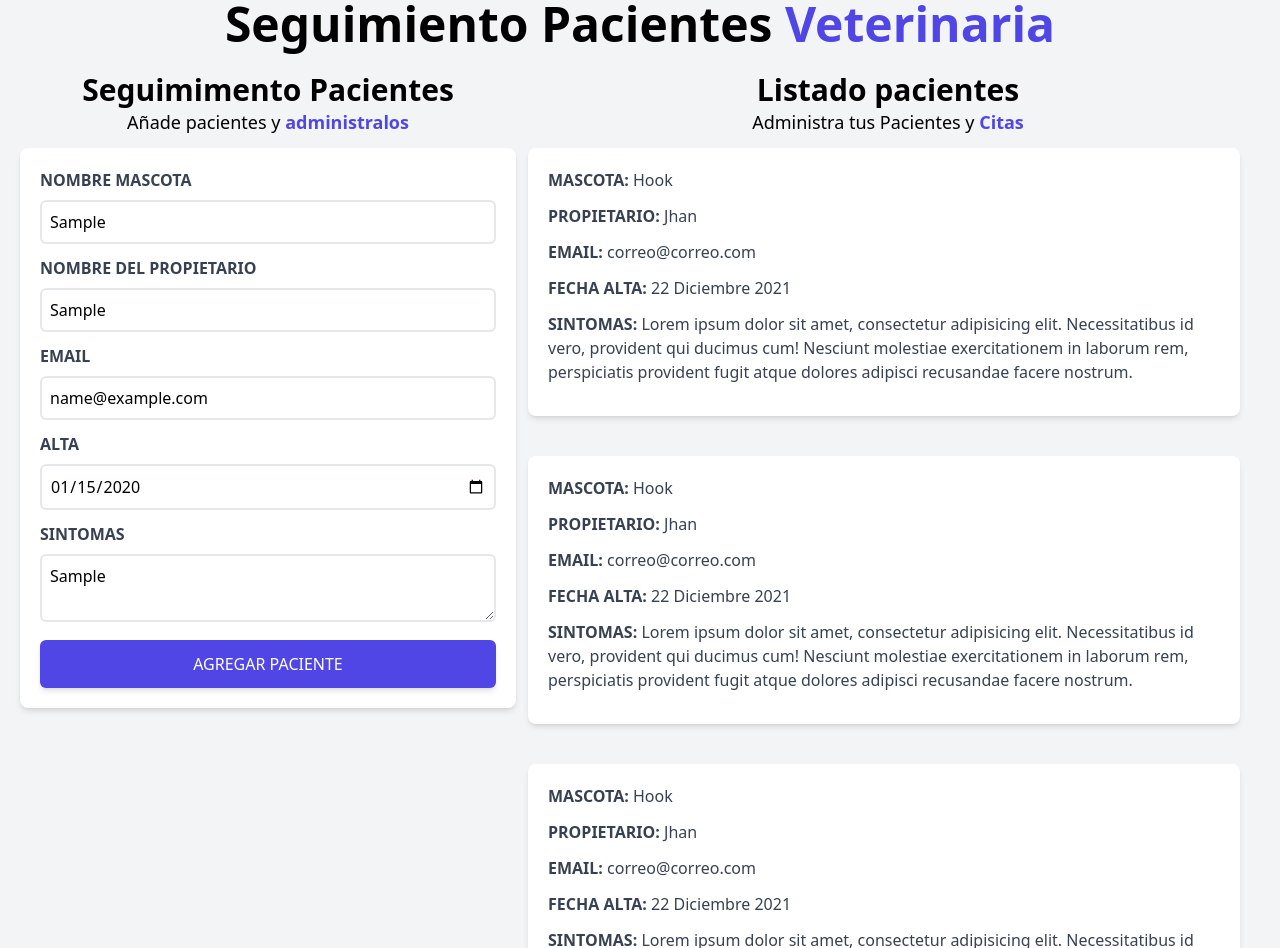
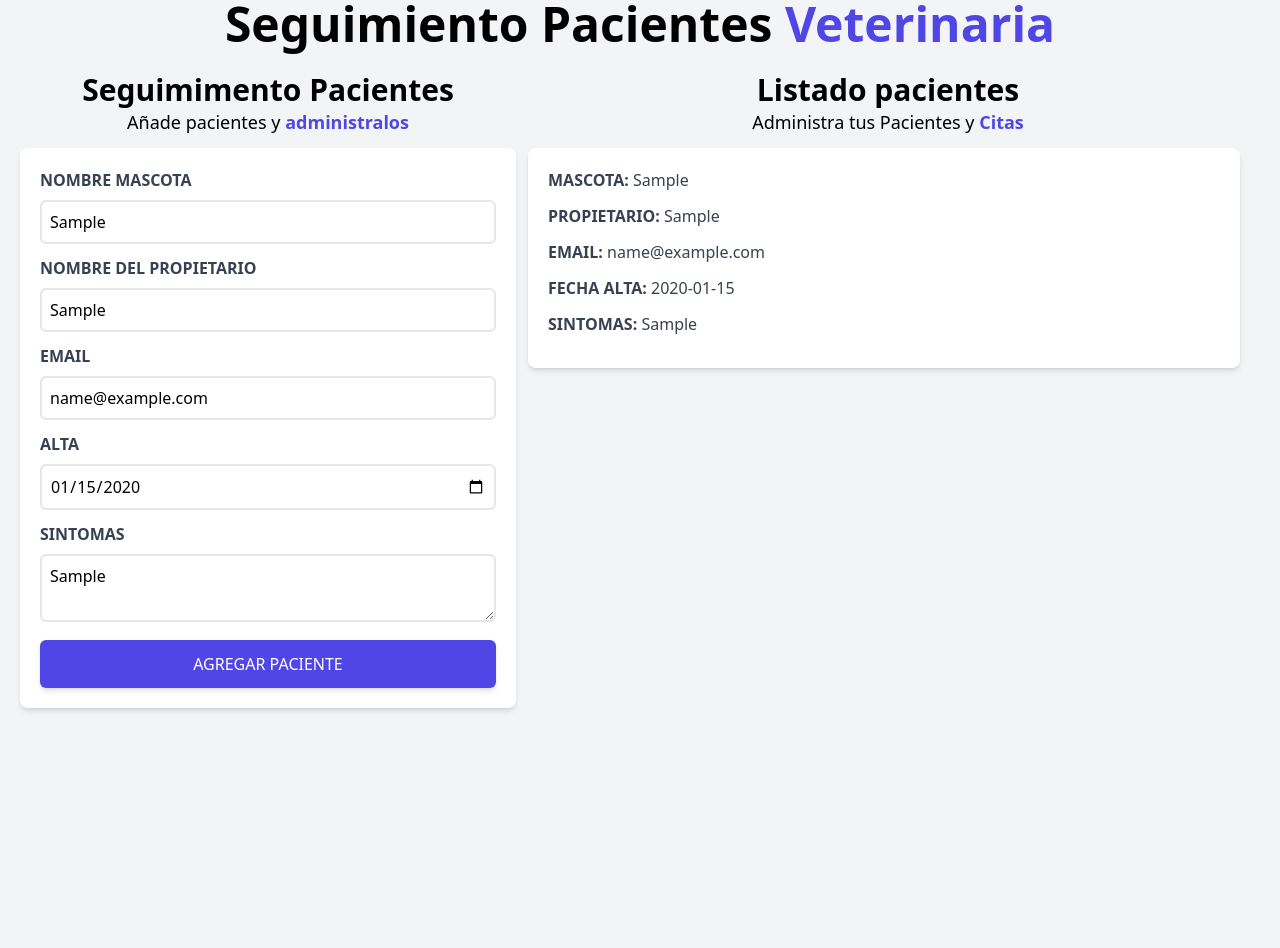
Before and after one commit to JeanBayer/citas-react-practica, a React (Vite) app: page / in a window 1280 px wide. Both pictures are taken after typing "Sample", "Sample", "name@example.com", "2020-01-15", "Sample" into the empty fields and a click on the input "Agregar paciente". Built offline with nearby package versions, Linux system fonts and the light colour scheme.

Commit message:
create Paciente

```diff
--- a/src/App.jsx
+++ b/src/App.jsx
@@ -14,7 +14,7 @@ function App() {
           pacientes={pacientes}
           setPacientes={setPacientes}
         ></Formulario>
-        <ListadoPacientes></ListadoPacientes>
+        <ListadoPacientes pacientes={pacientes}></ListadoPacientes>
       </div>
     </div>
   );
--- a/src/components/Formulario.jsx
+++ b/src/components/Formulario.jsx
@@ -8,6 +8,12 @@ const Formulario = ({ pacientes, setPacientes }) => {
   const [fecha, setFecha] = useState("");
   const [sintomas, setSintomas] = useState("");
   const [error, setError] = useState(false);
+
+  const generarId = () => {
+    const id = Math.random().toString(36).substring(2) + new Date().getTime().toString(36);
+    console.log(id);
+    return id;
+  };
 
   const handleSubmit = (e) => {
     e.preventDefault();
@@ -23,6 +29,7 @@ const Formulario = ({ pacientes, setPacientes }) => {
       email,
       fecha,
       sintomas,
+      id: generarId(),
     };
 
     setPacientes([...pacientes, objetoPaciente]);
--- a/src/components/ListadoPacientes.jsx
+++ b/src/components/ListadoPacientes.jsx
@@ -1,24 +1,26 @@
-import Paciente from './Paciente'
+import Paciente from "./Paciente";
 
-const ListadoPacientes = () => {
+const ListadoPacientes = ({ pacientes }) => {
+  console.log(pacientes);
   return (
     <div className="md:w-1/2 lg:w-3/5 ">
-        <h2 className="font-black text-center text-3xl">Listado pacientes</h2>
-        <p className="text-center text-lg mb-3">Administra tus Pacientes y {""}
-          <span className="font-bold text-indigo-600">Citas</span>
-        </p>
-        <div className='md:h-screen overflow-y-scroll w-full'>
-          <Paciente/>
-          <Paciente/>
-          <Paciente/>
-          <Paciente/>
-          <Paciente/>
-          <Paciente/>
-        </div>
+      <h2 className="font-black text-center text-3xl">Listado pacientes</h2>
+      <p className="text-center text-lg mb-3">
+        Administra tus Pacientes y {""}
+        <span className="font-bold text-indigo-600">Citas</span>
+      </p>
+      <div className="md:h-screen overflow-y-scroll w-full">
+        {pacientes.map(paciente => {
+          return (
+            <Paciente
+              paciente={paciente}
+              key={paciente.id}
+            />
+          );
+        })}
+      </div>
+    </div>
+  );
+};
 
-    </div>
-
-  )
-}
-
-export default ListadoPacientes
+export default ListadoPacientes;
--- a/src/components/Paciente.jsx
+++ b/src/components/Paciente.jsx
@@ -1,43 +1,40 @@
-const Paciente = () => {
+const Paciente = ({ paciente }) => {
+  const { nombre, propietario, email, fecha, sintomas } = paciente;
+
   return (
     <div className="bg-white shadow-md rounded-lg w-5/5 lg:mr-5 py-5 px-5 mb-10 lg:ml-3">
       <div className="mb-3">
-            <label
-                className="text-gray-700 font-bold uppercase">
+        <label className="text-gray-700 font-bold uppercase">
           Mascota: {""}
-                <span className="font-normal normal-case">Hook</span>
+          <span className="font-normal normal-case">{nombre}</span>
         </label>
       </div>
       <div className="mb-3">
-            <label
-                className="text-gray-700 font-bold uppercase">
+        <label className="text-gray-700 font-bold uppercase">
           Propietario: {""}
-                <span className="font-normal normal-case">Jhan</span>
+          <span className="font-normal normal-case">{propietario}</span>
         </label>
       </div>
       <div className="mb-3">
-            <label
-                className="text-gray-700 font-bold uppercase">
+        <label className="text-gray-700 font-bold uppercase">
           Email: {""}
-                <span className="font-normal normal-case">correo@correo.com</span>
+          <span className="font-normal normal-case">{email}</span>
         </label>
       </div>
       <div className="mb-3">
-            <label
-                className="text-gray-700 font-bold uppercase">
+        <label className="text-gray-700 font-bold uppercase">
           Fecha Alta: {""}
-                <span className="font-normal normal-case">22 Diciembre 2021</span>
+          <span className="font-normal normal-case">{fecha}</span>
         </label>
       </div>
       <div className="mb-3">
-            <label
-                className="text-gray-700 font-bold uppercase">
+        <label className="text-gray-700 font-bold uppercase">
           Sintomas: {""}
-                <span className="font-normal normal-case">Lorem ipsum dolor sit amet, consectetur adipisicing elit. Necessitatibus id vero, provident qui ducimus cum! Nesciunt molestiae exercitationem in laborum rem, perspiciatis provident fugit atque dolores adipisci recusandae facere nostrum.</span>
+          <span className="font-normal normal-case">{sintomas}</span>
         </label>
       </div>
     </div>
-  )
-}
+  );
+};
 
-export default Paciente
+export default Paciente;
```
Lines whose indentation alone changed are shown as unchanged.
